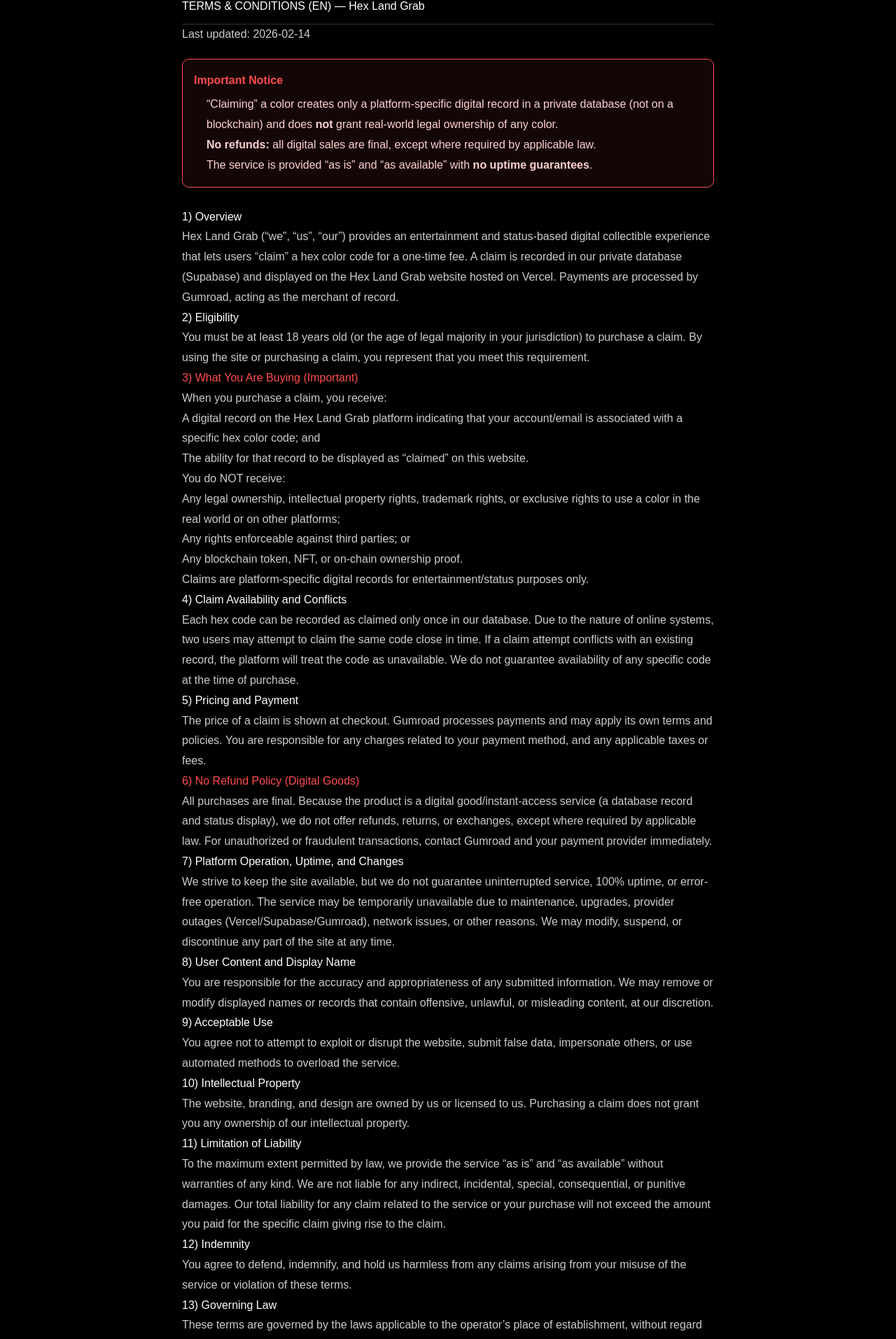
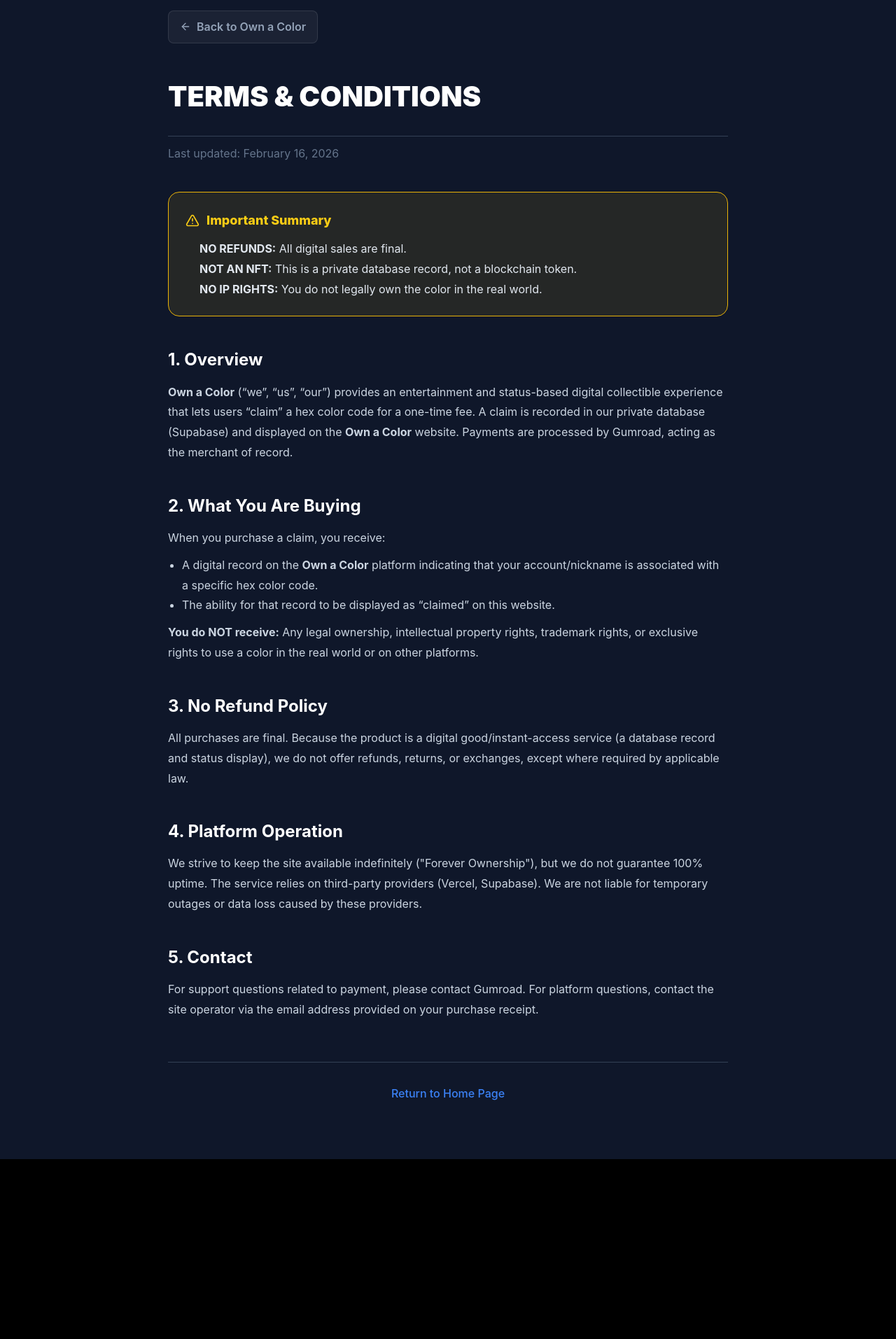
Before and after one commit to hex-land-grab/github-m7imdtit, a Next.js app: page /terms in a window 1280 px wide. Shown: the part 25-1938 px from the top of the page at 70% size. After the commit the page ends 1681 px from the top, so only its background shows below. Built offline with nearby package versions, Linux system fonts and the light colour scheme.

Commit message:
Update page.tsx

```diff
--- a/app/terms/page.tsx
+++ b/app/terms/page.tsx
@@ -1,166 +1,117 @@
+'use client'
 import React from "react";
+import { ArrowLeft, Scale, AlertTriangle, FileText } from 'lucide-react';
 
 export default function TermsPage() {
   return (
     <div
       style={{
-        backgroundColor: "#000",
-        color: "#ccc",
-        padding: "20px 20px 60px 20px", // Több hely alulra
-        fontFamily: "sans-serif",
-        lineHeight: "1.8", // Lazább sorköz, könnyebb olvasni
-        fontSize: "16px",  // Nagyobb betűk (eddig alapméret volt)
-        maxWidth: "800px",
-        margin: "0 auto",
+        backgroundColor: "#0f172a",
+        color: "#cbd5e1",
+        minHeight: "100vh",
+        padding: "40px 20px 80px 20px",
+        fontFamily: '-apple-system, BlinkMacSystemFont, "Segoe UI", Roboto, sans-serif',
+        lineHeight: "1.8",
+        fontSize: "16px",
       }}
     >
+      <div style={{ maxWidth: "800px", margin: "0 auto" }}>
+
+        {/* Vissza gomb */}
+        <div style={{ marginBottom: "40px" }}>
+          <a href="/" style={{
+            display: "inline-flex", alignItems: "center", gap: "8px",
+            color: "#94a3b8", textDecoration: "none", fontWeight: "600",
+            padding: "8px 16px", borderRadius: "8px", backgroundColor: "rgba(255,255,255,0.05)",
+            border: "1px solid rgba(255,255,255,0.1)"
+          }}>
+            <ArrowLeft size={16} /> Back to Own a Color
+          </a>
+        </div>
+
         <h1
           style={{
             color: "#fff",
-          borderBottom: "1px solid #333",
-          paddingBottom: "10px",
+            fontSize: "2.5rem",
+            fontWeight: "900",
+            marginBottom: "10px",
+            borderBottom: "1px solid #334155",
+            paddingBottom: "20px",
           }}
         >
-        TERMS & CONDITIONS (EN) — Hex Land Grab
+          TERMS & CONDITIONS
         </h1>
-      <p>Last updated: 2026-02-14</p>
+        <p style={{ color: "#64748b", marginBottom: "40px" }}>Last updated: February 16, 2026</p>
 
-      {/* RED WARNING BOX */}
+        {/* SUMMARY BOX */}
         <div
           style={{
-          marginTop: "20px",
-          padding: "16px",
-          border: "1px solid #ff4d4d",
-          backgroundColor: "rgba(255, 77, 77, 0.08)",
-          borderRadius: "10px",
+            marginBottom: "40px",
+            padding: "24px",
+            border: "1px solid #eab308", // Sárga keret
+            backgroundColor: "rgba(234, 179, 8, 0.1)", // Sárga áttetsző háttér
+            borderRadius: "16px",
           }}
         >
-        <div style={{ color: "#ff4d4d", fontWeight: 700, marginBottom: "6px" }}>
-          Important Notice
+          <div style={{ color: "#facc15", fontWeight: 800, marginBottom: "10px", fontSize: "18px", display: "flex", alignItems: "center", gap: "10px" }}>
+            <AlertTriangle size={20} /> Important Summary
           </div>
-        <ul style={{ margin: 0, paddingLeft: "18px", color: "#ffd1d1" }}>
-          <li>
-            “Claiming” a color creates only a platform-specific digital record in a private database (not on a blockchain)
-            and does <b>not</b> grant real-world legal ownership of any color.
-          </li>
-          <li>
-            <b>No refunds:</b> all digital sales are final, except where required by applicable law.
-          </li>
-          <li>
-            The service is provided “as is” and “as available” with <b>no uptime guarantees</b>.
-          </li>
+          <ul style={{ margin: 0, paddingLeft: "20px", color: "#e2e8f0" }}>
+            <li><strong>NO REFUNDS:</strong> All digital sales are final.</li>
+            <li><strong>NOT AN NFT:</strong> This is a private database record, not a blockchain token.</li>
+            <li><strong>NO IP RIGHTS:</strong> You do not legally own the color in the real world.</li>
           </ul>
         </div>
 
-      <h2 style={{ color: "#fff", marginTop: "28px" }}>1) Overview</h2>
+        {/* CONTENT */}
+        <div style={{ display: 'flex', flexDirection: 'column', gap: '40px' }}>
+
+          <section>
+            <h2 style={{ color: "#fff", fontSize: "1.5rem", fontWeight: "700", marginBottom: "10px" }}>1. Overview</h2>
             <p>
-        Hex Land Grab (“we”, “us”, “our”) provides an entertainment and status-based digital collectible experience that lets
-        users “claim” a hex color code for a one-time fee. A claim is recorded in our private database (Supabase) and displayed
-        on the Hex Land Grab website hosted on Vercel. Payments are processed by Gumroad, acting as the merchant of record.
+              <strong>Own a Color</strong> (“we”, “us”, “our”) provides an entertainment and status-based digital collectible experience that lets users “claim” a hex color code for a one-time fee. A claim is recorded in our private database (Supabase) and displayed on the <strong>Own a Color</strong> website. Payments are processed by Gumroad, acting as the merchant of record.
             </p>
+          </section>
 
-      <h2 style={{ color: "#fff" }}>2) Eligibility</h2>
-      <p>
-        You must be at least 18 years old (or the age of legal majority in your jurisdiction) to purchase a claim. By using
-        the site or purchasing a claim, you represent that you meet this requirement.
-      </p>
-
-      <h2 style={{ color: "#ff4d4d" }}>3) What You Are Buying (Important)</h2>
+          <section>
+            <h2 style={{ color: "#fff", fontSize: "1.5rem", fontWeight: "700", marginBottom: "10px" }}>2. What You Are Buying</h2>
             <p>When you purchase a claim, you receive:</p>
-      <ul>
-        <li>
-          A digital record on the Hex Land Grab platform indicating that your account/email is associated with a specific hex
-          color code; and
-        </li>
+            <ul style={{ listStyleType: 'disc', paddingLeft: '20px', marginTop: '10px' }}>
+              <li>A digital record on the <strong>Own a Color</strong> platform indicating that your account/nickname is associated with a specific hex color code.</li>
               <li>The ability for that record to be displayed as “claimed” on this website.</li>
             </ul>
-      <p>You do NOT receive:</p>
-      <ul>
-        <li>
-          Any legal ownership, intellectual property rights, trademark rights, or exclusive rights to use a color in the real
-          world or on other platforms;
-        </li>
-        <li>Any rights enforceable against third parties; or</li>
-        <li>Any blockchain token, NFT, or on-chain ownership proof.</li>
-      </ul>
-      <p>Claims are platform-specific digital records for entertainment/status purposes only.</p>
+            <p style={{ marginTop: '10px' }}><strong>You do NOT receive:</strong> Any legal ownership, intellectual property rights, trademark rights, or exclusive rights to use a color in the real world or on other platforms.</p>
+          </section>
 
-      <h2 style={{ color: "#fff" }}>4) Claim Availability and Conflicts</h2>
+          <section>
+            <h2 style={{ color: "#fff", fontSize: "1.5rem", fontWeight: "700", marginBottom: "10px" }}>3. No Refund Policy</h2>
             <p>
-        Each hex code can be recorded as claimed only once in our database. Due to the nature of online systems, two users may
-        attempt to claim the same code close in time. If a claim attempt conflicts with an existing record, the platform will
-        treat the code as unavailable. We do not guarantee availability of any specific code at the time of purchase.
+              All purchases are final. Because the product is a digital good/instant-access service (a database record and status display), we do not offer refunds, returns, or exchanges, except where required by applicable law.
             </p>
+          </section>
 
-      <h2 style={{ color: "#fff" }}>5) Pricing and Payment</h2>
+          <section>
+            <h2 style={{ color: "#fff", fontSize: "1.5rem", fontWeight: "700", marginBottom: "10px" }}>4. Platform Operation</h2>
             <p>
-        The price of a claim is shown at checkout. Gumroad processes payments and may apply its own terms and policies. You are
-        responsible for any charges related to your payment method, and any applicable taxes or fees.
+              We strive to keep the site available indefinitely ("Forever Ownership"), but we do not guarantee 100% uptime. The service relies on third-party providers (Vercel, Supabase). We are not liable for temporary outages or data loss caused by these providers.
             </p>
+          </section>
 
-      <h2 style={{ color: "#ff4d4d" }}>6) No Refund Policy (Digital Goods)</h2>
+          <section>
+            <h2 style={{ color: "#fff", fontSize: "1.5rem", fontWeight: "700", marginBottom: "10px" }}>5. Contact</h2>
             <p>
-        All purchases are final. Because the product is a digital good/instant-access service (a database record and status
-        display), we do not offer refunds, returns, or exchanges, except where required by applicable law. For unauthorized or
-        fraudulent transactions, contact Gumroad and your payment provider immediately.
+              For support questions related to payment, please contact Gumroad. For platform questions, contact the site operator via the email address provided on your purchase receipt.
             </p>
+          </section>
 
-      <h2 style={{ color: "#fff" }}>7) Platform Operation, Uptime, and Changes</h2>
-      <p>
-        We strive to keep the site available, but we do not guarantee uninterrupted service, 100% uptime, or error-free
-        operation. The service may be temporarily unavailable due to maintenance, upgrades, provider outages
-        (Vercel/Supabase/Gumroad), network issues, or other reasons. We may modify, suspend, or discontinue any part of the site
-        at any time.
-      </p>
+        </div>
 
-      <h2 style={{ color: "#fff" }}>8) User Content and Display Name</h2>
-      <p>
-        You are responsible for the accuracy and appropriateness of any submitted information. We may remove or modify
-        displayed names or records that contain offensive, unlawful, or misleading content, at our discretion.
-      </p>
+        <div style={{ marginTop: '60px', borderTop: '1px solid #334155', paddingTop: '30px', textAlign: 'center' }}>
+          <a href="/" style={{ color: '#3b82f6', textDecoration: 'none', fontWeight: '500' }}>
+            Return to Home Page
+          </a>
+        </div>
 
-      <h2 style={{ color: "#fff" }}>9) Acceptable Use</h2>
-      <p>
-        You agree not to attempt to exploit or disrupt the website, submit false data, impersonate others, or use automated
-        methods to overload the service.
-      </p>
-
-      <h2 style={{ color: "#fff" }}>10) Intellectual Property</h2>
-      <p>
-        The website, branding, and design are owned by us or licensed to us. Purchasing a claim does not grant you any
-        ownership of our intellectual property.
-      </p>
-
-      <h2 style={{ color: "#fff" }}>11) Limitation of Liability</h2>
-      <p>
-        To the maximum extent permitted by law, we provide the service “as is” and “as available” without warranties of any
-        kind. We are not liable for any indirect, incidental, special, consequential, or punitive damages. Our total liability
-        for any claim related to the service or your purchase will not exceed the amount you paid for the specific claim giving
-        rise to the claim.
-      </p>
-
-      <h2 style={{ color: "#fff" }}>12) Indemnity</h2>
-      <p>
-        You agree to defend, indemnify, and hold us harmless from any claims arising from your misuse of the service or
-        violation of these terms.
-      </p>
-
-      <h2 style={{ color: "#fff" }}>13) Governing Law</h2>
-      <p>
-        These terms are governed by the laws applicable to the operator’s place of establishment, without regard to
-        conflict-of-law rules. If you are a consumer, mandatory consumer protections in your country may also apply.
-      </p>
-
-      <h2 style={{ color: "#fff" }}>14) Contact</h2>
-      <p>
-        For support questions related to payment or receipts, please contact Gumroad first. For platform questions, contact the
-        site operator via the provided contact method.
-      </p>
-
-      <div style={{ marginTop: "40px", borderTop: "1px solid #333", paddingTop: "20px" }}>
-        <a href="/" style={{ color: "#fff", textDecoration: "underline" }}>
-          ← Back to Home / Vissza a főoldalra
-        </a>
       </div>
     </div>
   );
```
Lines whose indentation alone changed are shown as unchanged.
